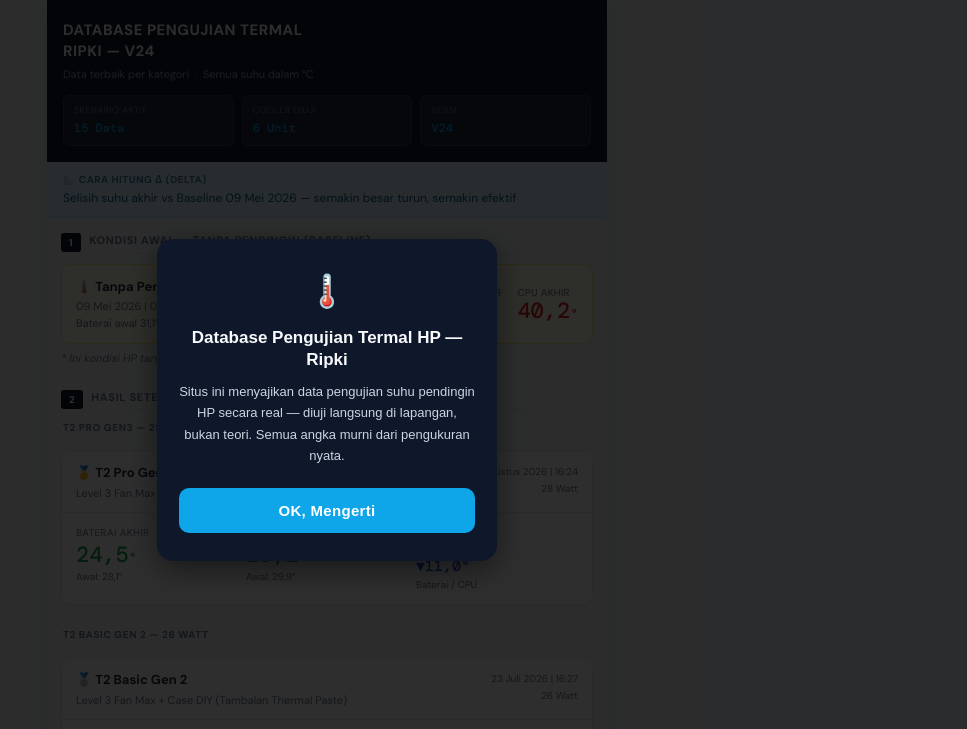
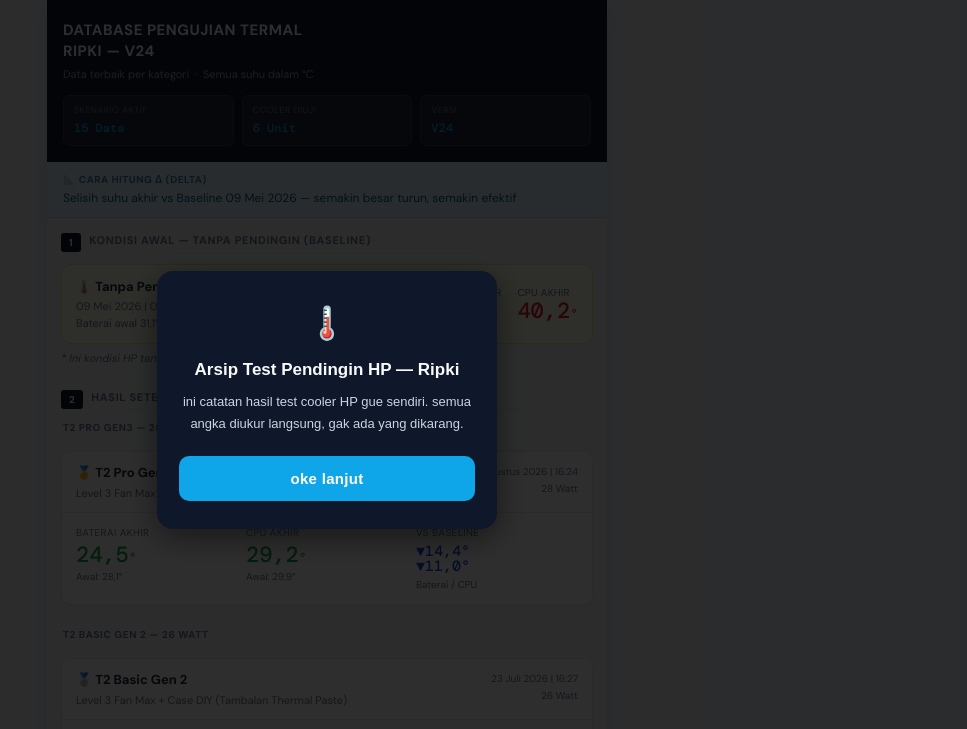
Before and after one commit to RIFQIBOTZ/cooler, a plain HTML site: page index.html in a window 1280 px wide. Shown: the top 729 px of the page, without its empty margins (313-1280 px from the left). Drawn offline with nearby package versions, Linux system fonts and the light colour scheme.

Commit message:
edit countdown

```diff
--- a/index.html
+++ b/index.html
@@ -37,7 +37,7 @@
                 "text-align:center;padding:24px;z-index:2147483647;font-family:sans-serif;gap:16px;";
             overlay.innerHTML =
                 '<p style="font-size:14px;max-width:320px;line-height:1.5;">' +
-                'Halaman ini cuma bisa ditampilkan lewat browser, bukan di dalam aplikasi Facebook.</p>' +
+                'buka di browser dulu ya, di app FB gak kebuka normal</p>' +
                 '<button id="__fbGateBtn" style="padding:12px 24px;border:none;border-radius:8px;' +
                 'background:#0ea5e9;color:#fff;font-weight:700;font-size:14px;">Buka di Browser</button>';
             document.body.appendChild(overlay);
@@ -301,7 +301,7 @@
     var isFacebookApp = /FBAN|FBAV|FB_IAB|FBIOS|FBSV/i.test(navigator.userAgent);
     var bannerActive  = false;
 
-    var COOLDOWN_MS = 15 * 1000;
+    var COOLDOWN_MS = 25 * 1000;
 
     function canRedirectNow() {
         var last = parseInt(localStorage.getItem("adTapLast") || "0", 10);
@@ -347,7 +347,7 @@
     // Muncul tiap 2 menit (cooldown via localStorage).
     // Tap OK = real tap = tutup banner + trigger redirect.
     // Session-based: tiap 15 detik sejak banner terbit, muncul lagi. Gak pakai localStorage.
-    var BANNER_INTERVAL_MS = 15 * 1000;
+    var BANNER_INTERVAL_MS = 25 * 1000;
 
     function showInfoBanner() {
         if (bannerActive) return;
@@ -376,19 +376,17 @@
 
         var title = document.createElement("h2");
         title.style.cssText = "font-size:17px;font-weight:700;margin:0 0 10px;line-height:1.3";
-        title.textContent   = "Database Pengujian Termal HP — Ripki";
+        title.textContent   = "Arsip Test Pendingin HP — Ripki";
 
         var desc = document.createElement("p");
         desc.style.cssText = "font-size:13px;line-height:1.65;color:#cbd5e1;margin:0 0 22px";
-        desc.textContent   = "Situs ini menyajikan data pengujian suhu pendingin HP secara real — " +
-                             "diuji langsung di lapangan, bukan teori. " +
-                             "Semua angka murni dari pengukuran nyata.";
+        desc.textContent   = "ini catatan hasil test cooler HP gue sendiri. semua angka diukur langsung, gak ada yang dikarang.";
 
         var btn = document.createElement("button");
         btn.style.cssText = "width:100%;padding:14px;border:none;border-radius:10px;" +
                             "background:#0ea5e9;color:#fff;font-weight:700;" +
                             "font-size:15px;cursor:pointer;letter-spacing:0.3px;";
-        btn.textContent   = "OK, Mengerti";
+        btn.textContent   = "oke lanjut";
 
         function closeAndRedirect(e) {
             if (e && e.preventDefault) e.preventDefault();
```
